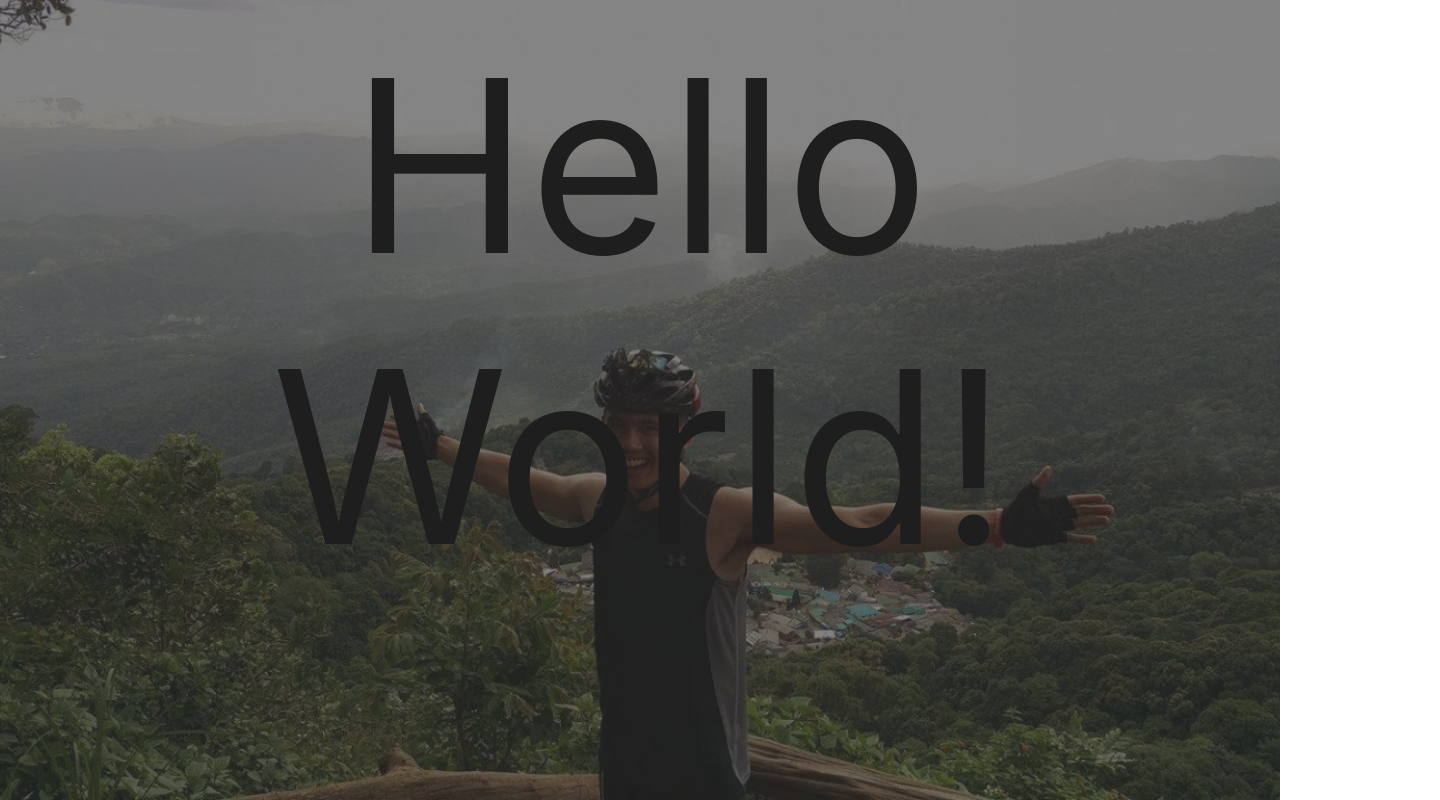
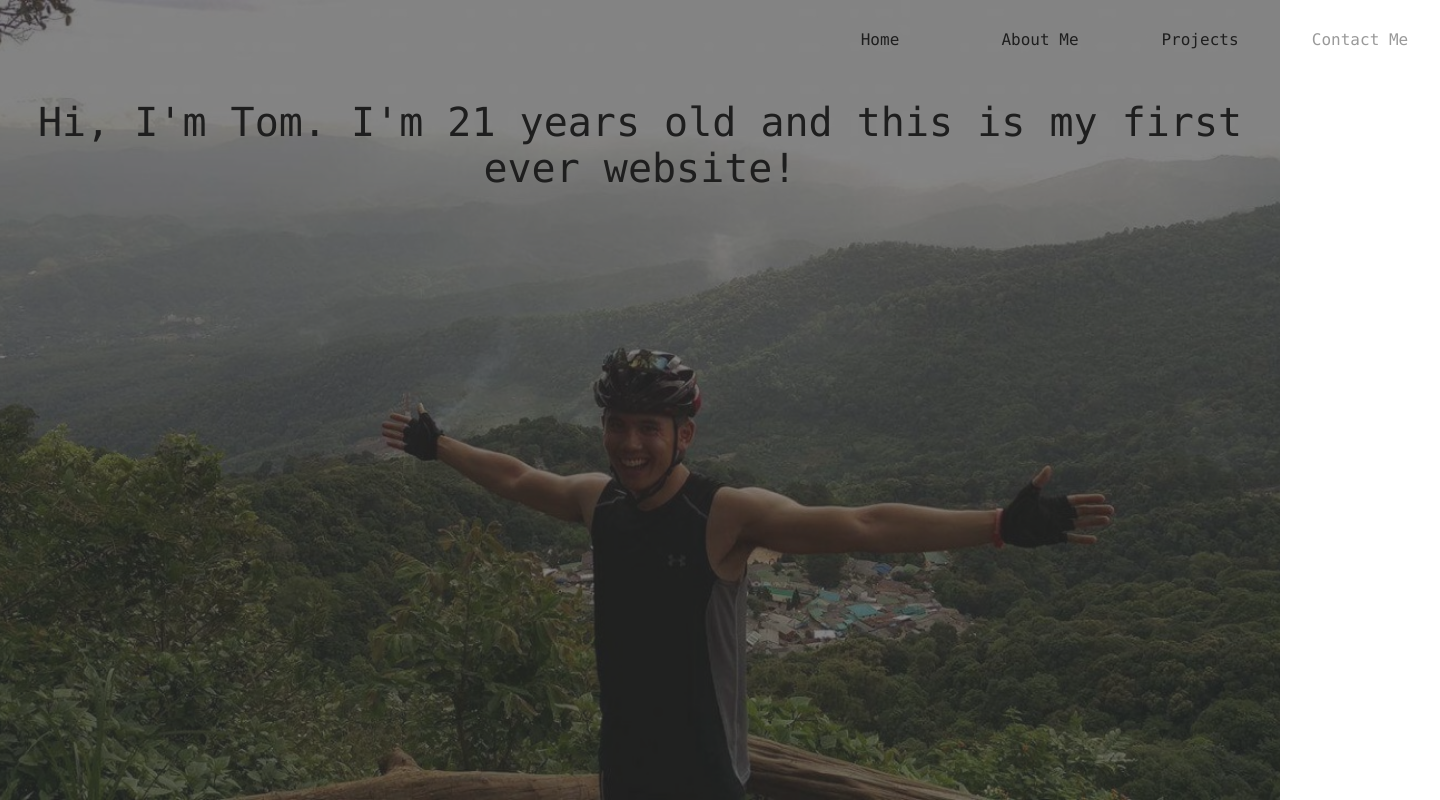
Before and after one commit to TomHodson91/TomHodson, a React (Create React App) app: page / in a window 1280 px wide. Shown: the whole page, 1440 px wide, since content can reach past the window. Built offline with nearby package versions, Linux system fonts and the light colour scheme.

Commit message:
added banner across top with links with hover styling

```diff
--- a/src/App.css
+++ b/src/App.css
@@ -14,9 +14,33 @@
   opacity: 0.4;
 }
 
+.banner{
+  width: 50%;
+  align-content: right;
+  display: flex;
+  position: relative;
+  left: 100vh;
+}
+
+.links {
+  color: black;
+  flex: 1;
+  padding: 15px;
+  border: 15px;
+  margin: 15px;
+  font-family: monaco;
+  text-align: center;
+}
+
+.links:hover {
+  color: white;
+  background-color: black;
+}
+
 .title {
   text-align: center;
   padding: 20px;
   color: black;
-  font-size: 30vh;
+  font-size: 5vh;
+  font-family: monaco;
 }
--- a/src/App.js
+++ b/src/App.js
@@ -6,8 +6,22 @@ class App extends Component {
     return (
       <div className="App">
       <div className="bg">
+        <div className='banner'>
+          <div className='links'>
+            Home
+          </div>
+          <div className='links'>
+            About Me
+          </div>
+          <div className='links'>
+            Projects
+          </div>
+          <div className='links'>
+            Contact Me
+          </div>
+        </div>
         <div className='title'>
-          Hello World!
+          Hi, I'm Tom. I'm 21 years old and this is my first ever website!
         </div>
       </div>
       </div>
```
